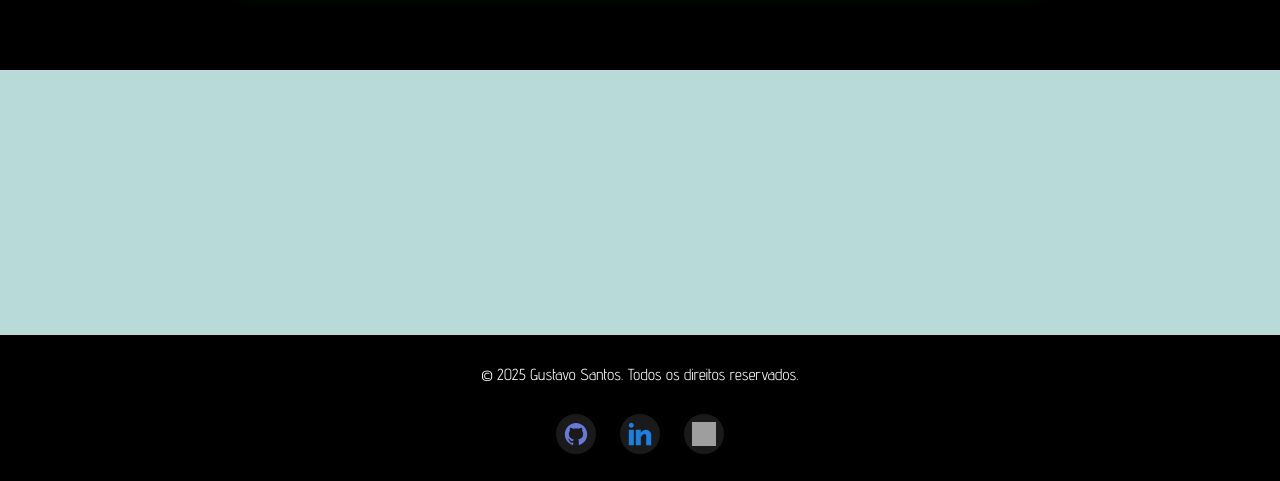
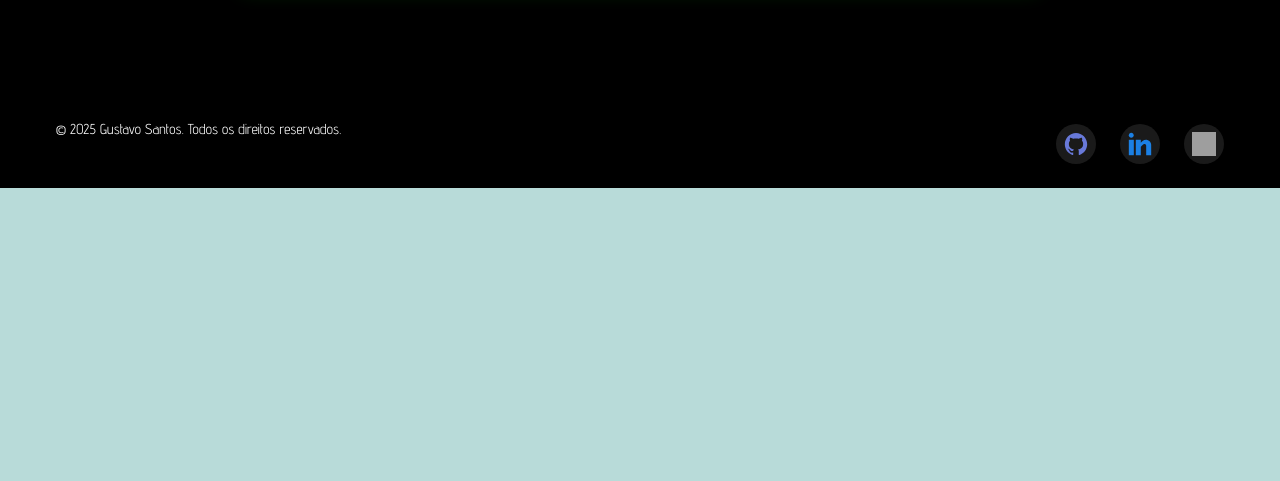
Before and after one commit to GusAtSantos/Portfolio, a React (Vite) app: page /skills in a window 1280 px wide. Shown: the part 316-797 px from the top of the page. Built offline with nearby package versions, Linux system fonts and the light colour scheme; grey boxes are pictures that could not be loaded.

Commit message:
Update footer_css.css

```diff
--- a/src/assets/styles/footer_css.css
+++ b/src/assets/styles/footer_css.css
@@ -1,104 +1,38 @@
-/* Footer */
 .footer {
-    background-color: var(--black);
-    color: var(--white);
-    padding: 30px 0;
+  background-color: #000;
+  color: #fff;
+  padding: 1.5rem 0;
   text-align: center;
-    position: absolute;
-    bottom: 0;
-    width: 100%;
 }
 
-.footer-content {
+.footer-container {
+  max-width: 1200px;
+  margin: 0 auto;
+  padding: 0 1rem;
   display: flex;
   flex-direction: column;
   align-items: center;
-    gap: 20px;
+  gap: 1rem;
 }
 
-.footer-logo {
-    font-size: 1.5rem;
-    font-weight: bold;
-    color: var(--background-color);
-    margin-bottom: 10px;
+.copyright {
+  font-size: 0.9rem;
+  margin-bottom: 0.5rem;
 }
 
-.footer-logo:hover {
-    color: var(--primary-color);
-}
-
-.footer-links {
+.social-wrapper {
   display: flex;
-    gap: 20px;
-    margin-bottom: 20px;
-}
-
-.footer-link {
-    color: var(--white);
-    transition: color 0.3s;
-}
-
-.footer-link:hover {
-    color: var(--primary-color);
-}
-
-.footer-social {
-    display: flex;
-    gap: 15px;
-    margin-bottom: 20px;
-}
-
-.footer-social-link {
-    display: inline-flex;
-    align-items: center;
-    justify-content: center;
-    width: 40px;
-    height: 40px;
-    background-color: rgba(255, 255, 255, 0.1);
-    border-radius: 50%;
-    color: var(--white);
-    font-size: 1.2rem;
-    transition: background-color 0.3s;
-}
-
-.footer-social-link:hover {
-    background-color: var(--primary-color);
-}
-
-.footer-copyright {
-    color: #aaa;
-    font-size: 0.9rem;
-}
-
-/* Responsividade */
-@media (max-width: 768px) {
-    .footer-links {
-        flex-wrap: wrap;
   justify-content: center;
 }
 
-    .footer-social {
-        flex-wrap: wrap;
-        justify-content: center;
+@media (min-width: 768px) {
+  .footer-container {
+    flex-direction: row;
+    justify-content: space-between;
+    align-items: center;
+  }
+
+  .copyright {
+    margin-bottom: 0;
   }
 }
-
-@media (max-width: 480px) {
-    .footer {
-        padding: 20px 0;
-    }
-
-    .footer-links {
-        gap: 15px;
-    }
-
-    .footer-social {
-        gap: 10px;
-    }
-
-    .footer-social-link {
-        width: 35px;
-        height: 35px;
-        font-size: 1rem;
-    }
-}
```
Lines whose indentation alone changed are shown as unchanged.
